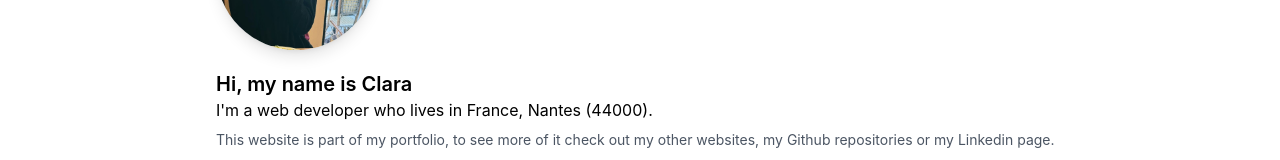
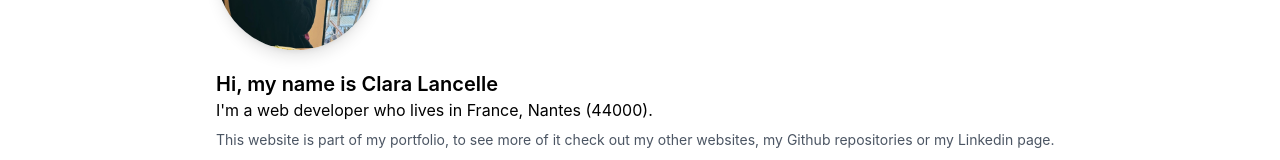
Before and after one commit to clara-lancelle/popcorn_v2, a React (Vite) app: page /about in a window 1280 px wide. Shown: the part 268-428 px from the top of the page. Built offline with nearby package versions, Linux system fonts and the light colour scheme.

Commit message:
add lancelle

```diff
--- a/src/Components/pages/About.jsx
+++ b/src/Components/pages/About.jsx
@@ -14,7 +14,9 @@ export default function About() {
                     src="/images/Lancelle_clara.jpg"
                     className="mb-5 rounded-full shadow-lg h-44 justify-self-center md:justify-self-auto"
                 />
-                <h2 className="text-xl font-semibold">Hi, my name is Clara</h2>
+                <h2 className="text-xl font-semibold">
+                    Hi, my name is <span>Clara Lancelle</span>
+                </h2>
                 <p> I'm a web developer who lives in France, Nantes (44000).</p>
                 <p className="text-sm text-gray-600 mt-2">
                     This website is part of my portfolio, to see more of it
```
